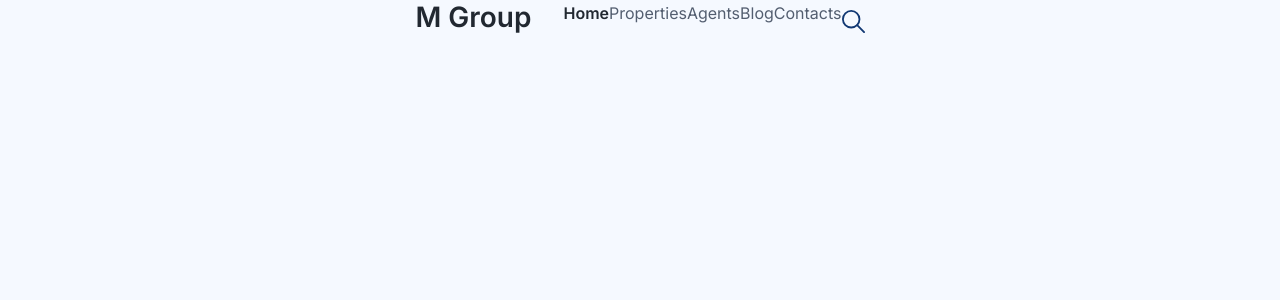
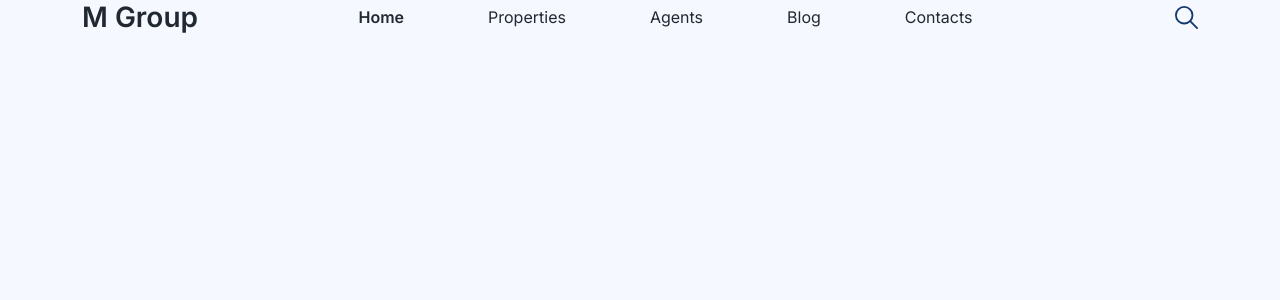
Before and after one commit to craftalpian/ReactJsLearn, a React (Create React App) app: page / in a window 1280 px wide. Shown: the top 300 px of the page. Built offline with nearby package versions, Linux system fonts and the light colour scheme.

Commit message:
Applying styled component

```diff
--- a/src/App.js
+++ b/src/App.js
@@ -12,43 +12,63 @@ const NavigationBar = styled.section`
 
 const BrandText = styled.h1`
   @import url('https://fonts.googleapis.com/css2?family=Inter:wght@400;600;700&display=swap');
+
   font-family: 'Inter';
   font-style: normal;
   font-weight: 600;
   font-size: 28px;
   line-height: 34px;
+  display: flex;
+  text-align: center;
+  align-items: center;
+  margin-bottom: 0;
   color: #212831;
 `
 
 const MenuList = styled.ul`
   list-style-type: none;
+  margin: auto;
+  padding-left: 0;
   overflow: hidden;
 `
 
 const MenuText = styled.li`
   @import url('https://fonts.googleapis.com/css2?family=Inter:wght@400;600;700&display=swap');
 
+  margin: 0px 21px;
   display: inline;
   font-family: 'Inter';
   font-style: normal;
-  font-weight: ${props => props.active ? 600 : 400};
   font-size: 16px;
   line-height: 19px;
   text-align: center;
-  color: ${props => props.active ? '#212831' : '#535E70'};
 `
+
+const MenuTextHref = styled.a`
+  font-weight: ${props => props.active ? 600 : 400};
+  color: ${props => props.active ? '#212831' : '#535e70'};
+  text-decoration: none;
+  &:hover{
+    color: red;
+  }
+`
+
+const MenuTextAtom = (props) => <MenuText><MenuTextHref href='#' {...props}>{props.children}</MenuTextHref></MenuText>;
+const MenuComponent = () => (
+  <MenuList>
+    <MenuTextAtom active>Home</MenuTextAtom>
+    <MenuTextAtom>Properties</MenuTextAtom>
+    <MenuTextAtom>Agents</MenuTextAtom>
+    <MenuTextAtom>Blog</MenuTextAtom>
+    <MenuTextAtom>Contacts</MenuTextAtom>
+  </MenuList>
+);
 
 function App() {
   return (
-    <NavigationBar>
+    <NavigationBar className='container'>
       <BrandText>M Group</BrandText>
-      <MenuList>
-        <MenuText active>Home</MenuText>
-        <MenuText>Properties</MenuText>
-        <MenuText>Agents</MenuText>
-        <MenuText>Blog</MenuText>
-        <MenuText>Contacts</MenuText>
-      </MenuList>
+      <MenuComponent></MenuComponent>
       <SearchIcon width={23} height={23}></SearchIcon>
     </NavigationBar>
   )
```
